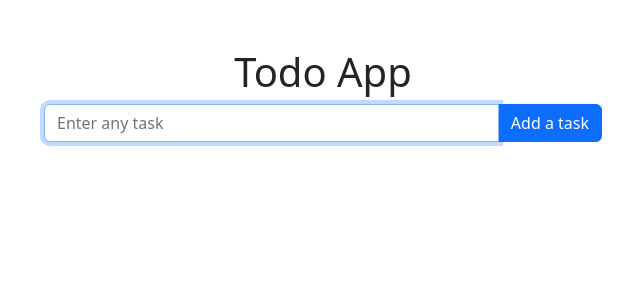
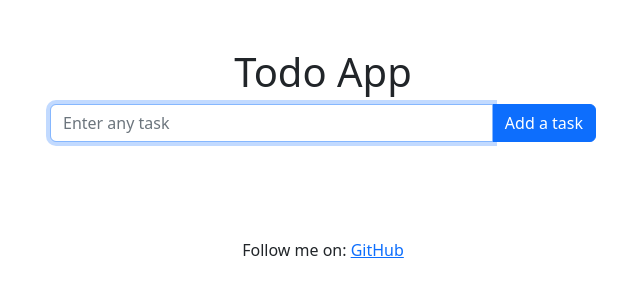
Before and after one commit to akbarahmadjonov/Todo-multifeatured, a plain HTML site: page index.html in a window 1280 px wide. Shown: the whole page, without its empty margins (317-957 px from the left). Drawn offline with nearby package versions, Linux system fonts and the light colour scheme.

Commit message:
Add link

```diff
--- a/index.html
+++ b/index.html
@@ -13,15 +13,18 @@
 <body>
 
     <div class="container">
-        <form class="text-center mt-5 w-50 mx-auto rounded js-form">
+        <div class="row flex-column">
+            <form class="col-12 col-lg-6 text-center mt-5 mx-auto rounded js-form">
                 <h1>Todo App</h1>
                 <div class="input-group">
                     <input class="form-control js-input" type="text" placeholder="Enter any task" autofocus>
                     <button class="btn btn-primary">Add a task</button>
                 </div>
+                <ul class="col-12 col-lg-12  mt-5 list-group mx-auto js-list"></ul>
             </form>
-        <ul class="mt-5 list-group w-50 mx-auto js-list"></ul>
         </div>
+    </div>
+    <span class="mt-5 d-block text-center">Follow me on: <a href="https://github.com/akbarahmadjonov/">GitHub</a></span>
 
     <script src="./js/main.js"></script>
 </body>
```
Lines whose indentation alone changed are shown as unchanged.
